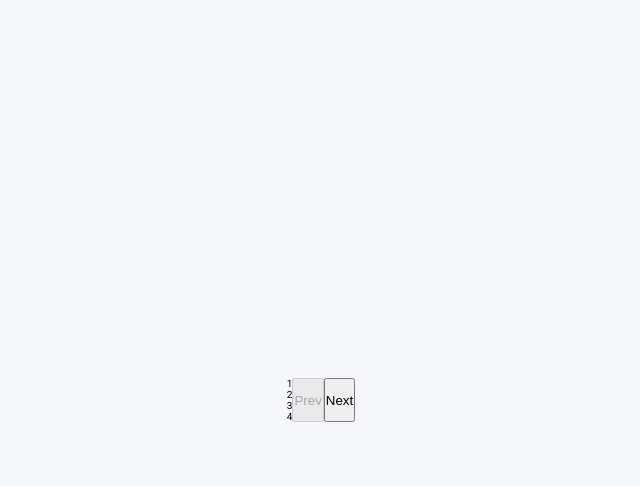
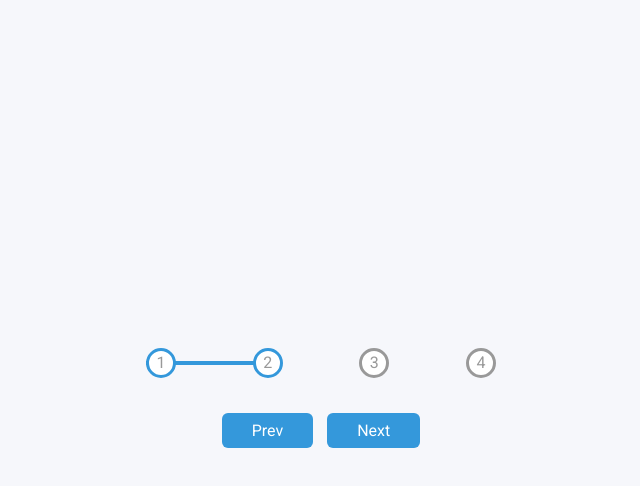
Before and after one commit to moilu/js-progress-steps, a plain HTML site: page index.html in a window 1280 px wide. Both pictures are taken after a click on the button "Next". Shown: the whole page, without its empty margins (319-959 px from the left). Drawn offline with Linux system fonts and the light colour scheme.

Commit message:
[FINISHED]barra de progreso

```diff
--- a/index.html
+++ b/index.html
@@ -11,12 +11,12 @@
 </head>
 <body>
     <div class="container">
-        <div class="progress-containert">
+        <div class="progress-container">
             <div class="progress" id="progress"></div>
             <div class="circle active">1</div>
-            <div class="circle active">2</div>
-            <div class="circle active">3</div>
-            <div class="circle active">4</div>
+            <div class="circle ">2</div>
+            <div class="circle ">3</div>
+            <div class="circle ">4</div>
         </div>
 
         <button class="btn" id="prev" disabled>Prev</button>
--- a/script.js
+++ b/script.js
@@ -0,0 +1,55 @@
+const progress    = document.getElementById('progress');
+const prev        = document.getElementById('prev');
+const next        = document.getElementById('next');
+const circles     = document.querySelectorAll('.circle');
+let currentActive = 1;
+
+next.addEventListener('click', () => {
+
+    currentActive++;
+
+    if (currentActive > circles.length) {
+
+        currentActive = circles.length;
+    };
+    update();
+});
+
+prev.addEventListener('click', () => {
+
+    currentActive--;
+
+    if (currentActive < 1) {
+
+        currentActive = 1;
+    };
+    update();
+});
+
+function update() {
+
+    circles.forEach((circle, idx) => {
+
+        if(idx < currentActive) {
+
+            circle.classList.add('active');
+
+        } else {
+
+            circle.classList.remove('active');
+        }
+    });
+
+    const actives = document.querySelectorAll('.active');
+
+    progress.style.width = (actives.length - 1) / (circles.length - 1) * 100 + '%';
+
+    if (currentActive === 1) {
+        prev.disabled = true;
+    } else if (currentActive ===circles.length) {
+        next.disabled = true;
+    } else {
+        prev.disabled = false;
+        next.disabled = false;
+    }
+};
--- a/style.css
+++ b/style.css
@@ -1,3 +1,8 @@
+:root {
+    --line-border-fill: #3498db;
+    --line-border-empty: #e0e0e0;
+}
+
 * {
     box-sizing: border-box;
     margin: 0;
@@ -11,6 +16,7 @@ body {
     background-color: #f6f7fb;
     display: flex;
     font-family: 'Roboto', 'sans-serif';
+    font-size: 1.6rem;
     flex-direction: column;
     justify-content: center;
     height: 100vh;
@@ -19,5 +25,80 @@ body {
 }
 
 .container {
+    text-align: center;
+}
+
+.progress-container {
     display: flex;
+    justify-content: space-between;
+    margin-bottom: 3rem;
+    max-width: 100%;
+    position: relative;
+    width: 35rem;
 }
+
+.progress {
+    height: 0.4rem;
+    left: 0;
+    position: absolute;
+    top: 50%;
+    transform: translateY(-50%);
+    transition: 0.7s ease;
+    width: 0;
+    z-index: -1;
+}
+
+.progress::before {
+    background-color: var(--line-border-fill);
+    content: '';
+    height: 0.4rem;
+    left: 0;
+    position: absolute;
+    top: 50%;
+    transform: translateY(-50%);
+    transition: 0.7s ease;
+    width: 100%;
+    z-index: -1;
+}
+
+.circle {
+    align-items: center;
+    background-color: #fff;
+    border: 0.3rem solid;
+    border-radius: 50%;
+    color: #999;
+    display: flex;
+    height: 3rem;
+    justify-content: center;
+    transition: .4s ease;
+    width: 3rem;
+}
+
+.circle.active {
+    border-color: var(--line-border-fill);
+}
+
+.btn {
+    background-color: var(--line-border-fill);
+    border: 0;
+    border-radius: .6rem;
+    color: #fff;
+    cursor: pointer;
+    font-family: inherit;
+    font-size: 1.6rem;
+    margin: .5rem;
+    padding: .8rem 3rem;
+}
+
+.btn:active {
+    transform: scale(0.98);
+}
+
+.btn:focus {
+    outline: 0;
+}
+
+.btn:disabled {
+    background-color: var(--line-border-empty);
+    cursor: not-allowed;
+}
```
